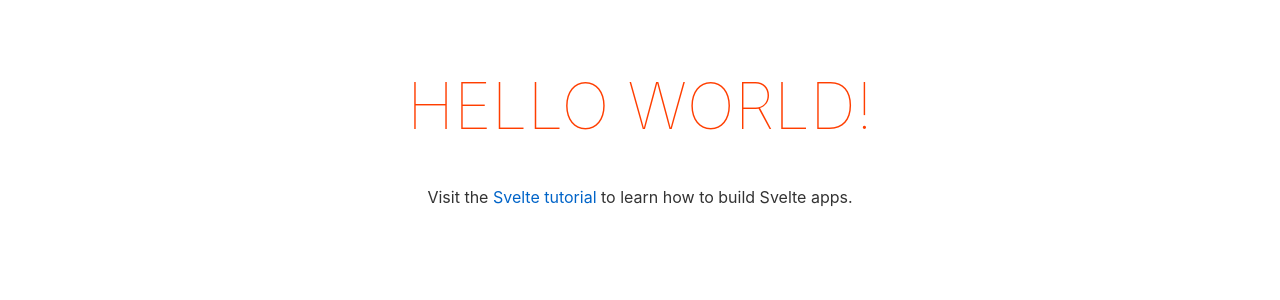
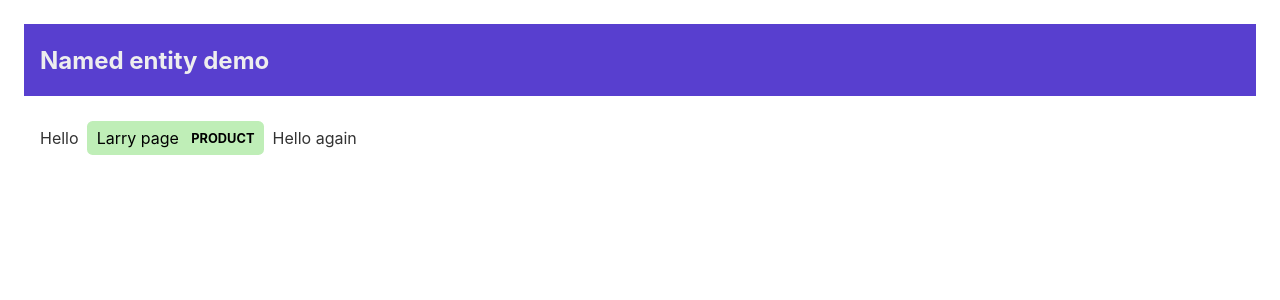
Before and after one commit to andfanilo/streamlit-named-entity-svelte, a Svelte app in the folder streamlit_named_entity/frontend/: page / in a window 1280 px wide. Shown: the top 300 px of the page. Built offline with nearby package versions, Linux system fonts and the light colour scheme.

Commit message:
Create Entity component

```diff
--- a/streamlit_named_entity/frontend/src/App.svelte
+++ b/streamlit_named_entity/frontend/src/App.svelte
@@ -1,30 +1,29 @@
 <script lang="ts">
-	export let name: string;
+  import Entity from "./components/Entity.svelte";
 </script>
 
-<main>
-	<h1>Hello {name}!</h1>
-	<p>Visit the <a href="https://svelte.dev/tutorial">Svelte tutorial</a> to learn how to build Svelte apps.</p>
-</main>
+<style>
+  section {
+    padding: 1em;
+  }
+  header {
+    background-color: rgb(88, 63, 207);
+    color: #eee;
+    padding: 0.1em 1em;
+    margin-bottom: 1em;
+  }
+  main {
+    padding: 1em;
+  }
+</style>
 
-<style>
-	main {
-		text-align: center;
-		padding: 1em;
-		max-width: 240px;
-		margin: 0 auto;
-	}
-
-	h1 {
-		color: #ff3e00;
-		text-transform: uppercase;
-		font-size: 4em;
-		font-weight: 100;
-	}
-
-	@media (min-width: 640px) {
-		main {
-			max-width: none;
-		}
-	}
-</style>
+<section>
+  <header>
+    <h1>Named entity demo</h1>
+  </header>
+  <main>
+    Hello
+    <Entity word="Larry page" entity="PRODUCT" />
+    Hello again
+  </main>
+</section>
--- /dev/null
+++ b/streamlit_named_entity/frontend/src/components/Entity.svelte
@@ -0,0 +1,50 @@
+<script lang="ts">
+  export let word: string;
+  export let entity: string;
+
+  const colors = {
+    ORG: "#7aecec",
+    PRODUCT: "#bfeeb7",
+    GPE: "#feca74",
+    LOC: "#ff9561",
+    PERSON: "#aa9cfc",
+    NORP: "#c887fb",
+    FACILITY: "#9cc9cc",
+    EVENT: "#ffeb80",
+    LAW: "#ff8197",
+    LANGUAGE: "#ff8197",
+    WORK_OF_ART: "#f0d0ff",
+    DATE: "#bfe1d9",
+    TIME: "#bfe1d9",
+    MONEY: "#e4e7d2",
+    QUANTITY: "#e4e7d2",
+    ORDINAL: "#e4e7d2",
+    CARDINAL: "#e4e7d2",
+    PERCENT: "#e4e7d2",
+  };
+  const entityColor = `background-color: ${colors[entity] || "#ddd"}`;
+</script>
+
+<style>
+  mark {
+    background-color: lightblue;
+    padding: 0.45em 0.6em;
+    margin: 0 0.25em;
+    line-height: 1;
+    border-radius: 0.35em;
+  }
+
+  .entity {
+    font-size: 0.8em;
+    font-weight: bold;
+    line-height: 1;
+    text-transform: uppercase;
+    vertical-align: middle;
+    margin-left: 0.5rem;
+  }
+</style>
+
+<mark style={entityColor}>
+  {word}
+  <span class="entity">{entity}</span>
+</mark>
--- a/streamlit_named_entity/frontend/src/main.ts
+++ b/streamlit_named_entity/frontend/src/main.ts
@@ -1,10 +1,7 @@
 import App from './App.svelte';
 
 const app = new App({
-	target: document.body,
-	props: {
-		name: 'world'
-	}
+	target: document.body
 });
 
 export default app;
```
